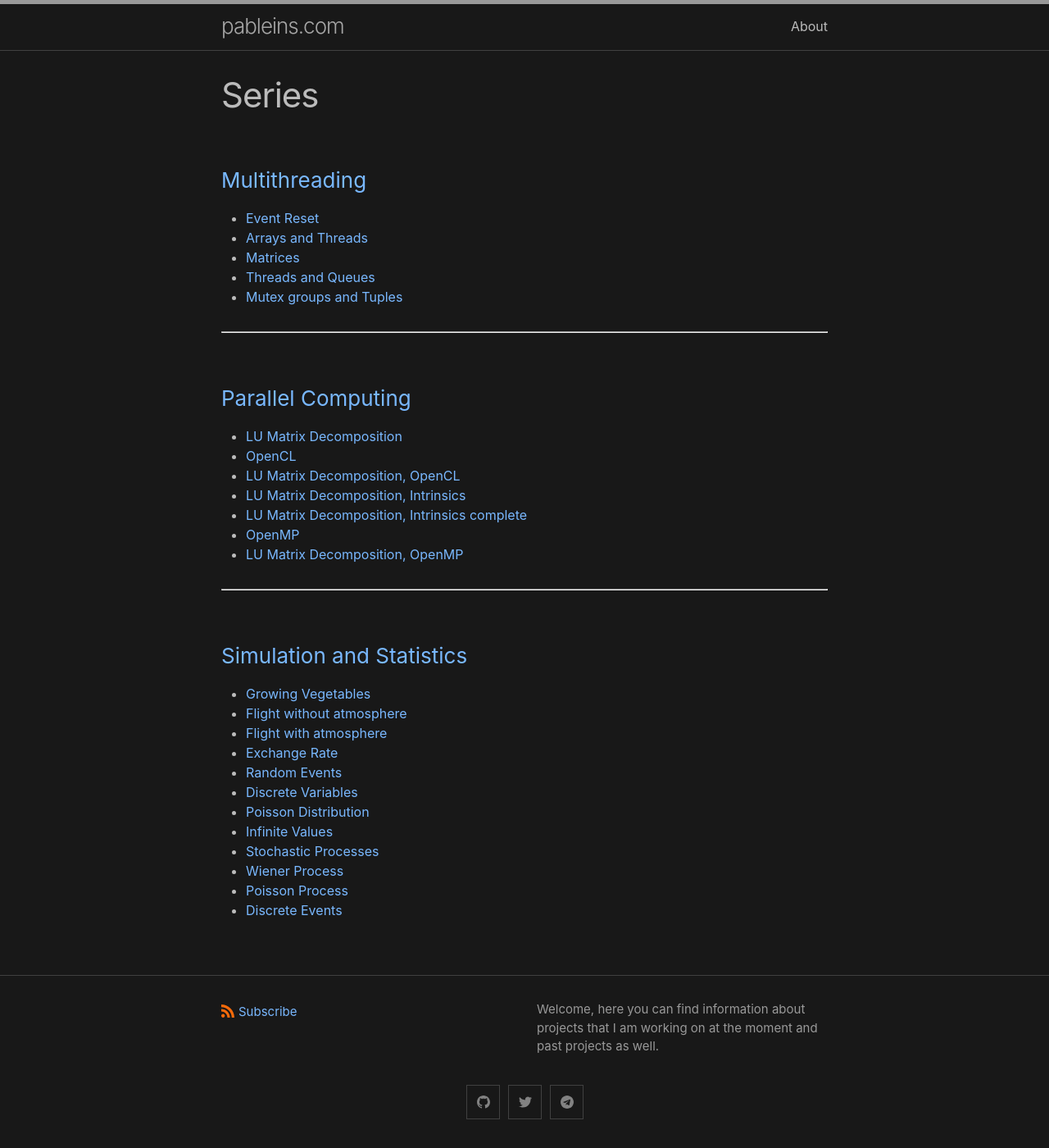
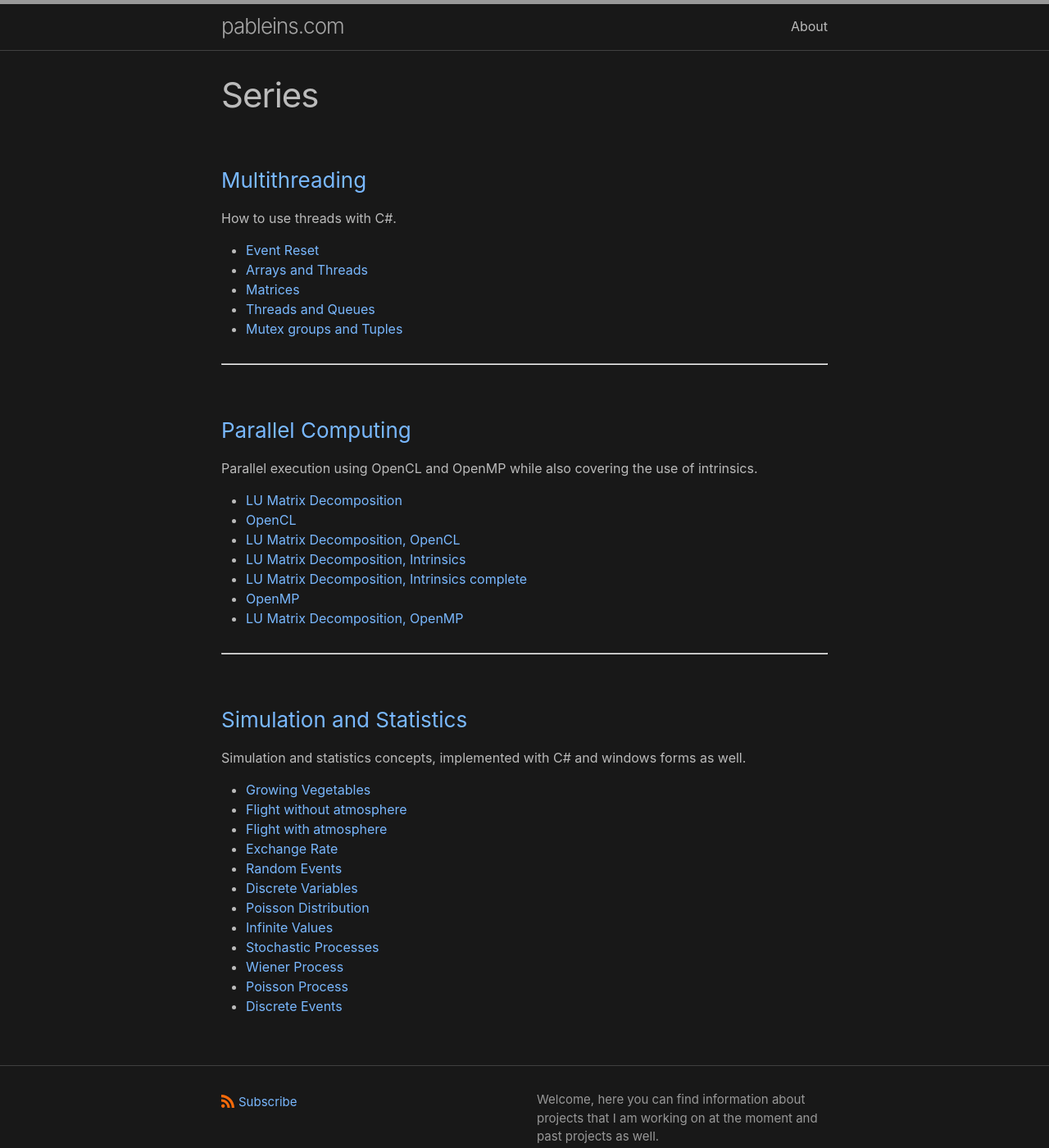
Before and after one commit to pablinme/pablinme.github.io, a Jekyll site: the page built from series/index.md, in a window 1280 px wide and 1400 px high. Shown: the whole window at 82% size. Built offline with Jekyll 4.4.1, drawn with Linux system fonts in a browser that asks for light colours.

Commit message:
Update index.md

```diff
--- a/series/index.md
+++ b/series/index.md
@@ -5,6 +5,7 @@ permalink: /series/
 ---
 
 ### [Multithreading](./multithreading)
+How to use threads with C#.
 - [Event Reset](./multithreading/event-reset)
 - [Arrays and Threads](./multithreading/arrays-and-threads)
 - [Matrices](./multithreading/matrices)
@@ -14,6 +15,7 @@ permalink: /series/
 ****
 
 ### [Parallel Computing](./parallel-computing)
+Parallel execution using OpenCL and OpenMP while also covering the use of intrinsics.
 - [LU Matrix Decomposition](./parallel-computing/lu-matrices-simple)
 - [OpenCL](./parallel-computing/opencl)
 - [LU Matrix Decomposition, OpenCL](./parallel-computing/lu-matrices-opencl)
@@ -25,6 +27,7 @@ permalink: /series/
 ****
 
 ### [Simulation and Statistics](./simulation-and-statistics)
+Simulation and statistics concepts, implemented with C# and windows forms as well.
 - [Growing Vegetables](./simulation-and-statistics/growing-vegetables)
 - [Flight without atmosphere](./simulation-and-statistics/flight-without-atmosphere)
 - [Flight with atmosphere](./simulation-and-statistics/flight-with-atmosphere)
```
